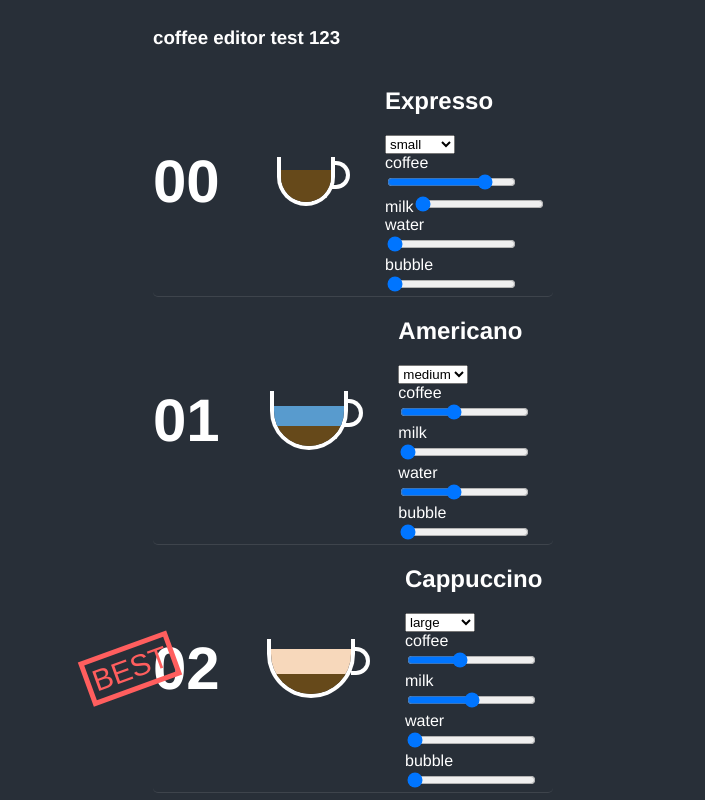
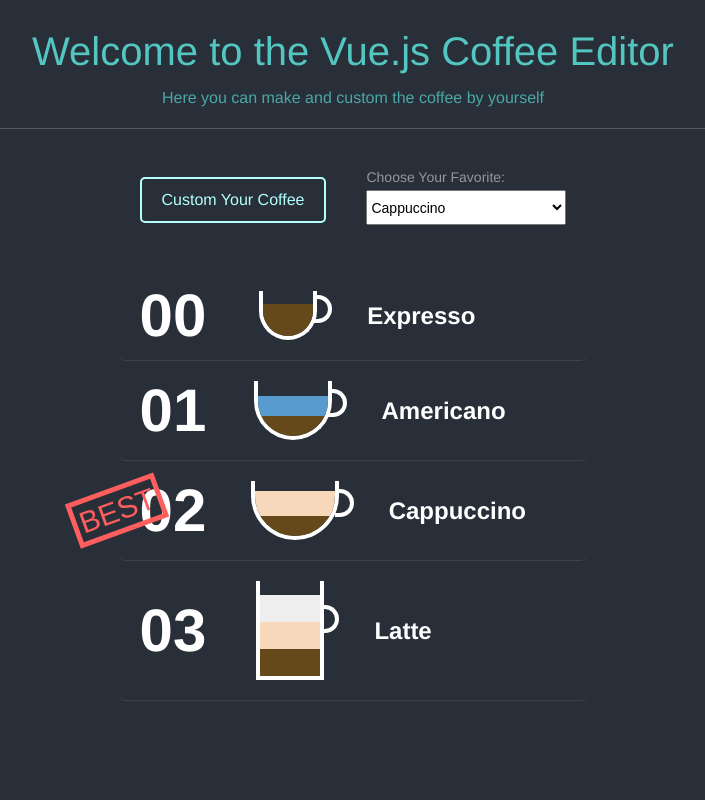
Before and after one commit to annapolar/vue-coffee-editor, a Vue app: page / in a window 1280 px wide. Shown: the top 800 px of the page, without its empty margins (287-992 px from the left). Built offline with nearby package versions, Linux system fonts and the light colour scheme.

Commit message:
add edit button and favorite selection

```diff
--- a/src/App.vue
+++ b/src/App.vue
@@ -1,6 +1,12 @@
 <template>
   <div id="app">
-    <CoffeeEditor/>
+    <div class="title">
+      <h2>Welcome to the Vue.js Coffee Editor</h2>
+      <p>Here you can make and custom the coffee by yourself</p>
+    </div>
+    <div class="coffeeApp">
+      <CoffeeEditor/>
+    </div>
   </div>
 </template>
 
@@ -9,12 +15,39 @@ export default {};
 </script>
 
 <style lang="scss">
+#app {
+  width: 100%;
+}
 html,
 body {
+  width: 100%;
+  height: 100%;
   font-family: "Avenir", Helvetica, Arial, sans-serif;
   background-color: #282f38;
   color: white;
   display: flex;
   justify-content: center;
 }
+.title {
+  width: 80%;
+  margin:0 auto;
+  padding-bottom:10px;
+  border-bottom: 1px solid rgba(white, 0.2);
+  text-align: center;
+  color: #53c6c1;
+
+  h2 {
+    font-size: 40px;
+    font-weight: 300;
+    line-height: 0.5;
+  }
+  p{
+    opacity:0.8;
+    line-height: 0.5;
+  }
+}
+.coffeeApp {
+  display: flex;
+  justify-content: center;
+}
 </style>
--- a/src/components/CoffeeEditor.vue
+++ b/src/components/CoffeeEditor.vue
@@ -1,10 +1,23 @@
 <template>
-  <div class="CoffeeEditor">
-    <h3>coffee editor test 123</h3>
+  <div class="coffeeEditor">
+    <div class="controller">
+      <div>
+        <label class="edit">
+          Custom Your Coffee
+          <input type="checkbox" v-model="editing">
+        </label>
+      </div>
+      <div class="chooseFavorite">
+        <label>Choose Your Favorite:</label>
+        <select v-model="favoriteType">
+          <option v-for="item in coffees" :value="item.name">{{item.name}}</option>
+        </select>
+      </div>
+    </div>
     <div
       class="coffeeType"
       v-for="(item,index) in coffees"
-      :class="{favorite: item.name == favoriteType}"
+      :class="{favorite: item.name == favoriteType, showMode:!editing}"
     >
       <div class="num">0{{index}}</div>
       <div class="cupContainer">
@@ -22,7 +35,7 @@
         <select v-model="item.type">
           <option v-for="cupType in cupTypes" :value="cupType ">{{cupType}}</option>
         </select>
-        <div v-for="type in ['coffee','milk','water','bubble']">
+        <div class="controllBar" v-for="type in ['coffee','milk','water','bubble']">
           <label>{{type}}</label>
           <input type="range" v-model="item[type]" min="0" max="100">
         </div>
@@ -35,8 +48,9 @@
 export default {
   data() {
     return {
-      editing: true,
+      editing: false,
       cupTypes: ["small", "medium", "large", "mock"],
+      coffeeName: ["Expresso", "Americano", "Cappuccino", "Latte"],
       coffees: [
         {
           name: "Expresso",
@@ -77,24 +91,67 @@ export default {
 };
 </script>
 
-<style lang="scss">
+<style lang="scss" scoped>
 @mixin size($w, $h: $w) {
   width: $w;
   height: $h;
 }
-.CoffeeEditor {
+.coffeeEditor {
+  max-width: 500px;
+
+  .controller {
+    padding: 40px 0;
+    display: flex;
+
+    .chooseFavorite {
+      margin: 0 20px;
+
+      label {
+        display: block;
+        font-size: 14px;
+        color: rgba(white, 0.5);
+        margin-bottom: 5px;
+      }
+      select {
+        width: 200px;
+        height: 35px;
+        font-size: 14px;
+      }
+    }
+    .edit {
+      color: #b2fffd;
+      border: 2px solid #b2fffd;
+      border-radius: 5px;
+      padding: 12px 20px;
+      margin: 8px 20px;
+      display: block;
+
+      input {
+        display: none;
+      }
+    }
+  }
+
   .coffeeType {
     display: flex;
     align-items: center;
-    max-width: 400px;
+    max-width: 500px;
     border-radius: 5px;
-    padding: 10 20px;
+    padding: 10px 20px;
     cursor: pointer;
     border-bottom: 1px solid rgba(white, 0.1);
     transition: 0.5s;
 
     &:hover {
       background-color: rgba(white, 0.05);
+    }
+
+    &.showMode {
+      label,
+      input,
+      select {
+        display: none;
+      }
     }
 
     &.favorite {
@@ -183,7 +240,20 @@ export default {
       }
     }
     .control {
-      flex: 2;
+      flex: 2.5;
+      select {
+        width: 100px;
+        height: 25px;
+        font-size: 14px;
+        margin-bottom: 10px;
+      }
+      .controllBar {
+        margin: 4px 0;
+        width:100%;
+        input {
+          width:100%;
+        }
+      }
     }
   }
 }
```
